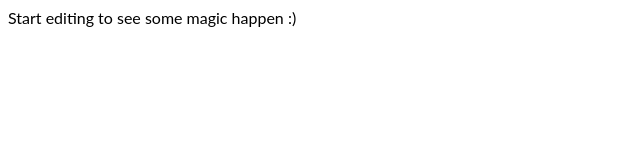
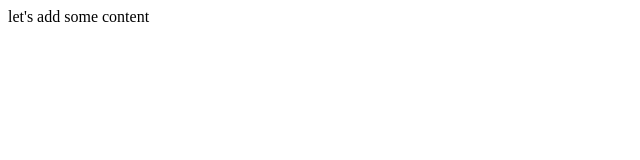
Before and after one commit to ImsirovicAjdin/angular-yucy5p, an Angular app: page / in a window 1280 px wide. Shown: the top 160 px of the page, without its empty margins (0-640 px from the left). Built offline with nearby package versions, Linux system fonts and the light colour scheme.

Commit message:
(1) Remove AppComponent's .css and .html files, (2) Add in-file HTML template to AppComponent

```diff
--- a/src/app/app.component.css
+++ /dev/null
@@ -1,3 +0,0 @@
-p {
-  font-family: Lato;
-}
--- a/src/app/app.component.html
+++ /dev/null
@@ -1,3 +0,0 @@
-<p>
-  Start editing to see some magic happen :)
-</p>
--- a/src/app/app.component.ts
+++ b/src/app/app.component.ts
@@ -2,8 +2,9 @@ import { Component } from '@angular/core';
 
 @Component({
   selector: 'my-app',
-  templateUrl: './app.component.html',
-  styleUrls: [ './app.component.css' ]
+  template: `
+    <p>let's add some content</p>
+  `
 })
 export class AppComponent  {
 
--- a/src/app/app.module.ts
+++ b/src/app/app.module.ts
@@ -3,6 +3,7 @@ import { BrowserModule } from '@angular/platform-browser';
 import { FormsModule } from '@angular/forms';
 
 import { AppComponent } from './app.component';
+
 
 @NgModule({
   imports:      [ BrowserModule, FormsModule ],
```
